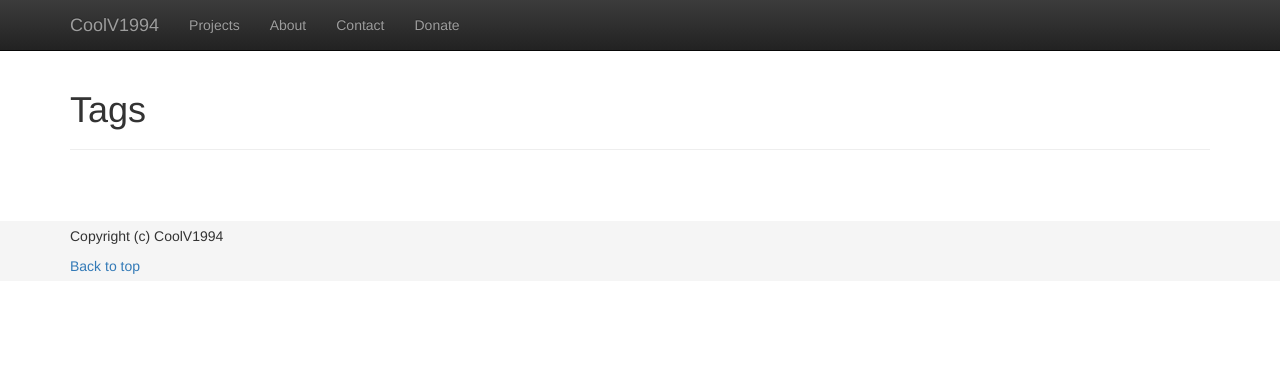
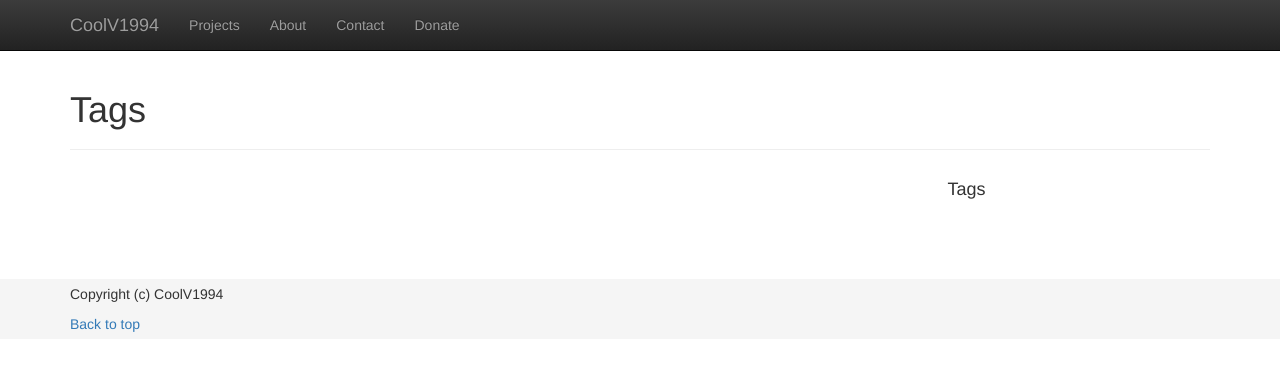
Before and after one commit to CoolV1994/coolv1994.github.io, a Jekyll site: the page built from tags.html, in a window 1280 px wide. Shown: the top 371 px of the page. Built offline with Jekyll 4.4.1, drawn with Linux system fonts in a browser that asks for light colours; nearby versions of some CDN libraries.

Commit message:
Update tags.html

```diff
--- a/tags.html
+++ b/tags.html
@@ -1,15 +1,23 @@
 ---
-layout: page
+layout: default
 title: Tags
 ---
 
+<div class="page-header">
+  <h1>{{ page.title }}</h1>
+</div><!-- /.title -->
+
+<div class="row">
+
+  <div class="col-sm-8 blog-main">
+
 {% for tag in site.tags %}
-  <div class="panel panel-default">
+  <div class="panel panel-default" id="#{{ tag | first }}">
     <div class="panel-heading">
       <h3 class="panel-title">{{ tag | first }}</h3>
-    </div>
+    </div><!-- /.heading -->
     <div class="panel-body">
-      <ul>
+      <ul class="list-unstyled">
         {% for posts in tag %}
           {% for post in posts %}
             {% if post.url %}
@@ -18,6 +26,21 @@ title: Tags
           {% endfor %}
         {% endfor %}
       </ul>
-    </div>
-  </div>
+    </div><!-- /.body -->
+  </div><!-- /.panel -->
 {% endfor %}
+
+  </div><!-- /.main -->
+
+  <div class="col-sm-3 col-sm-offset-1 blog-sidebar">
+    <div class="sidebar-module">
+      <h4>Tags</h4>
+      <ul class="list-unstyled">
+{% for tag in site.tags %}
+      <li><a href="#{{ tag }}">{{ tag.label }}</a></li>
+{% endfor %}
+      </ul>
+    </div><!-- /.module -->
+  </div><!-- /.sidebar -->
+
+</div><!-- /.row -->
```
